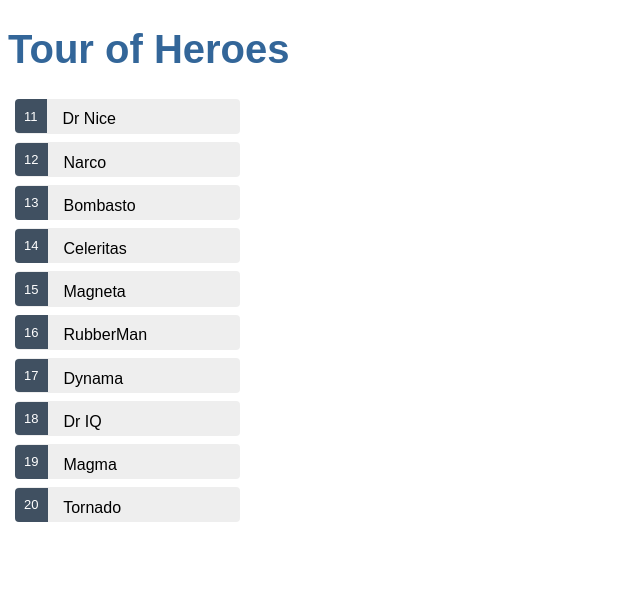
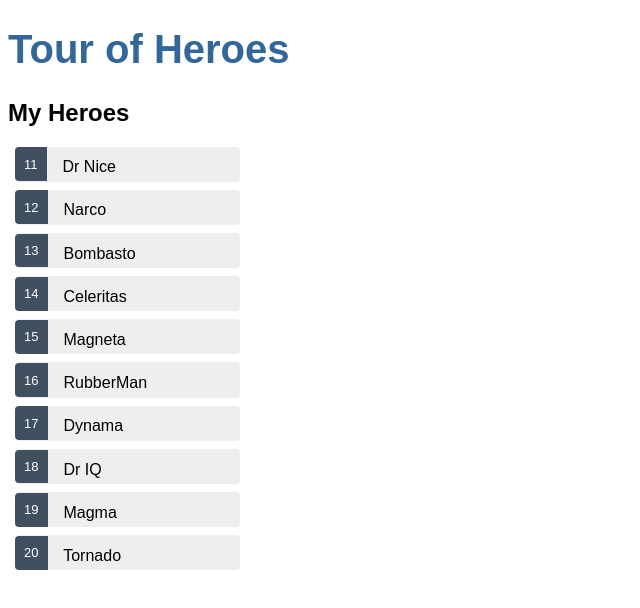
Before and after one commit to shoichiaizawa/angular-tour-of-heroes, an Angular app: page / in a window 1280 px wide. Shown: the top 608 px of the page, without its empty margins (0-640 px from the left). Built offline with nearby package versions, Linux system fonts and the light colour scheme.

Commit message:
feat(heroes): add a h2 heading and reorder the blocks of HTML tags

```diff
--- a/src/app/heroes/heroes.component.html
+++ b/src/app/heroes/heroes.component.html
@@ -1,11 +1,4 @@
-<div *ngIf="selectedHero">
-  <h2>{{ selectedHero.name | uppercase }}</h2>
-  <div><span>id: </span>{{ selectedHero.id }}</div>
-  <div>
-    <label for="name">Hero name: </label>
-    <input id="name" [(ngModel)]="selectedHero.name" placeholder="name">
-  </div>
-</div>
+<h2>My Heroes</h2>
 
 <ul class="heroes">
   <li
@@ -16,3 +9,12 @@
     <span class="badge">{{ hero.id }}</span> {{ hero.name }}
   </li>
 </ul>
+
+<div *ngIf="selectedHero">
+  <h2>{{ selectedHero.name | uppercase }}</h2>
+  <div><span>id: </span>{{ selectedHero.id }}</div>
+  <div>
+    <label for="name">Hero name: </label>
+    <input id="name" [(ngModel)]="selectedHero.name" placeholder="name">
+  </div>
+</div>
```
